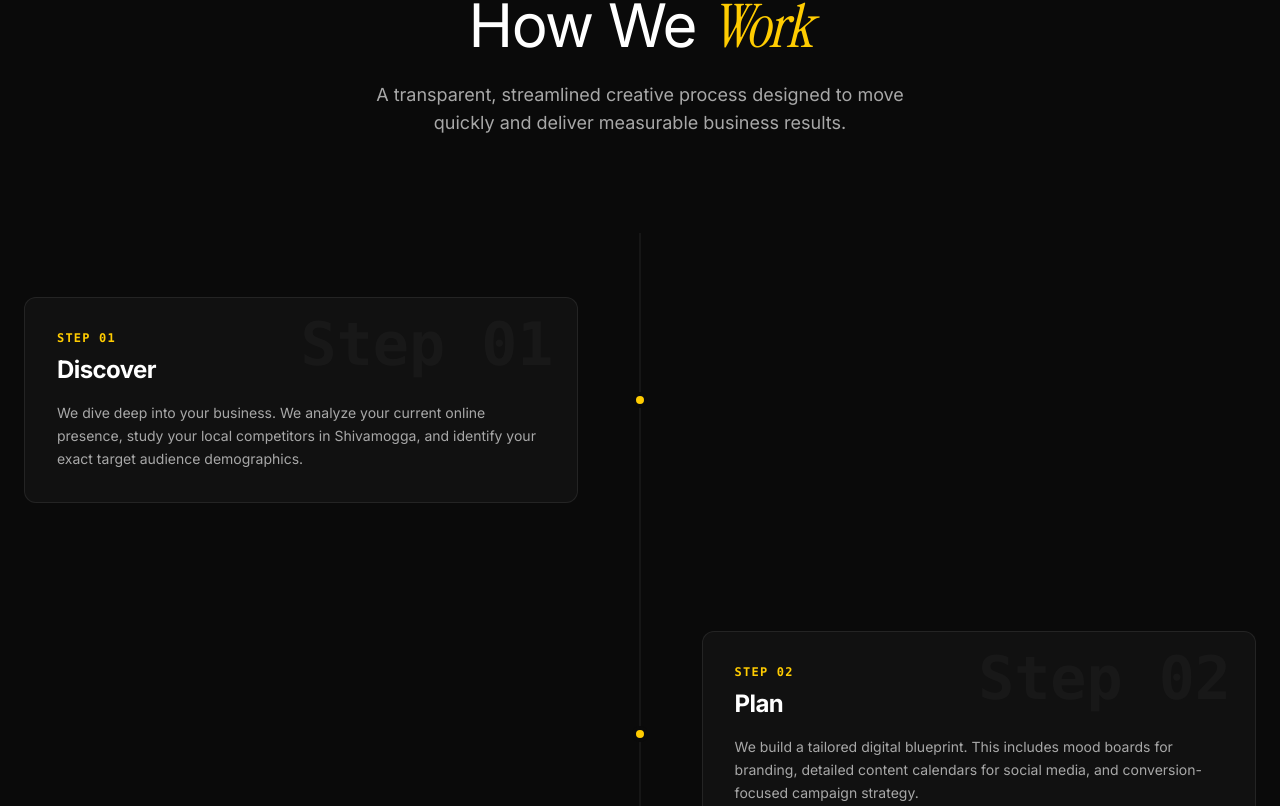
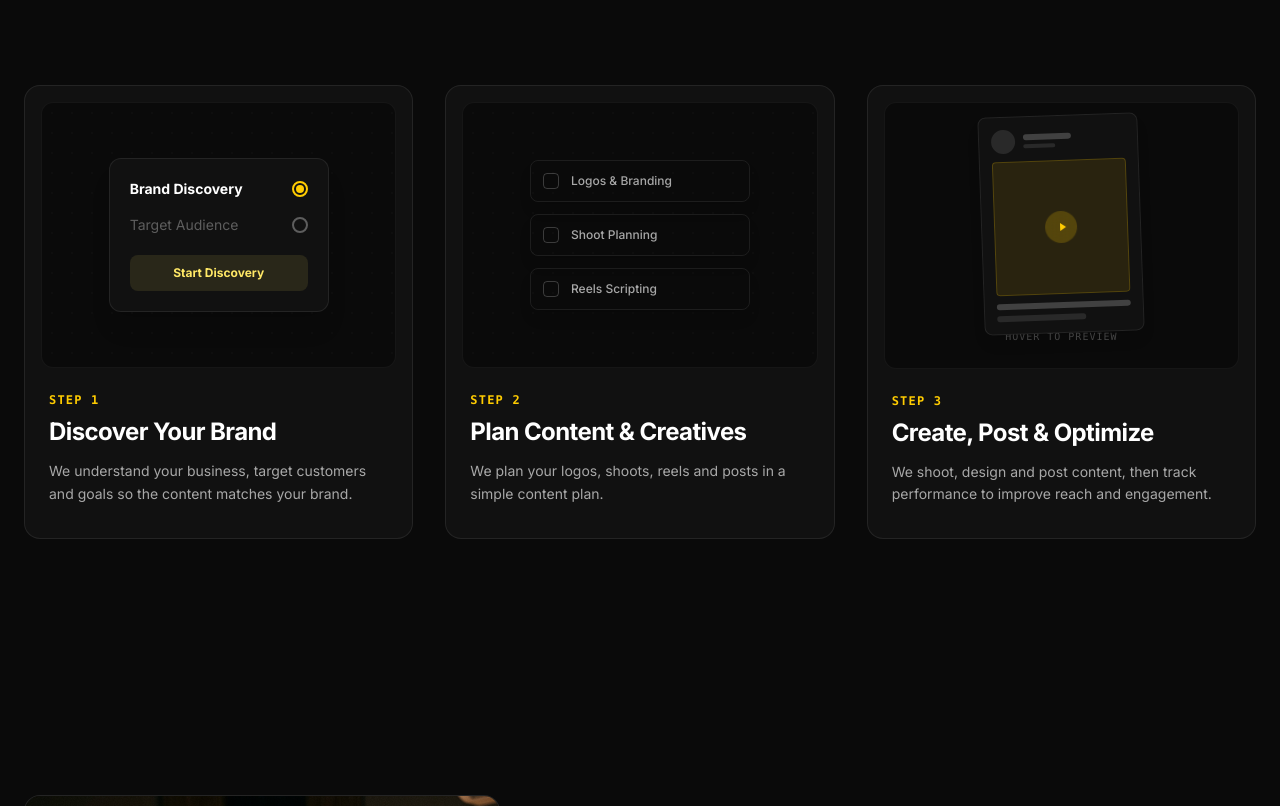
Before and after one commit to nknandakumar/Hidden_Ants_Media, a Next.js app: page / in a window 1280 px wide. Shown: the part 10094-10900 px from the top of the page. Built offline with nearby package versions, Linux system fonts and the light colour scheme.

Commit message:
Process section updated

```diff
--- a/src/components/ProcessTimeline.tsx
+++ b/src/components/ProcessTimeline.tsx
@@ -2,31 +2,9 @@
 
 import React from "react";
 import { motion } from "framer-motion";
+import { Check, Sparkles } from "lucide-react";
 
 export default function ProcessTimeline() {
-  const steps = [
-    {
-      step: "Step 01",
-      title: "Discover",
-      desc: "We dive deep into your business. We analyze your current online presence, study your local competitors in Shivamogga, and identify your exact target audience demographics.",
-    },
-    {
-      step: "Step 02",
-      title: "Plan",
-      desc: "We build a tailored digital blueprint. This includes mood boards for branding, detailed content calendars for social media, and conversion-focused campaign strategy.",
-    },
-    {
-      step: "Step 03",
-      title: "Create",
-      desc: "Our creative studio goes to work. We execute premium product shoots, write and produce cinematic reels, and design scroll-stopping posters and graphic ads.",
-    },
-    {
-      step: "Step 04",
-      title: "Grow",
-      desc: "We deploy, monitor, and scale. From publishing posts to managing targeted advertising campaigns, we optimize every detail to ensure maximum customer inquiries and leads.",
-    },
-  ];
-
   return (
     <section className="bg-bg-secondary py-20 md:py-32">
       <div className="max-w-7xl mx-auto px-6">
@@ -39,61 +17,227 @@ export default function ProcessTimeline() {
           <h2 className="text-3xl md:text-5xl lg:text-6xl font-normal tracking-tight text-text-primary">
             How We <span className="font-instrument italic text-accent-yellow">Work</span>
           </h2>
-          <p className="text-text-secondary text-base md:text-lg mt-6 max-w-xl mx-auto">
-            A transparent, streamlined creative process designed to move quickly and deliver measurable business results.
+        </div>
+
+        {/* 3-Column Grid */}
+        <div className="grid grid-cols-1 md:grid-cols-3 gap-6 lg:gap-8">
+
+          {/* CARD 1: Discover Your Brand */}
+          <motion.div
+            initial="initial"
+            whileHover="hover"
+            whileInView="animate"
+            viewport={{ once: true }}
+            variants={{
+              initial: { opacity: 0, y: 30 },
+              animate: { opacity: 1, y: 0, transition: { duration: 0.6 } }
+            }}
+            className="bg-surface thin-border rounded-2xl p-4 flex flex-col group cursor-default"
+          >
+            {/* Visual Container */}
+            <div className="w-full aspect-[4/3] rounded-xl bg-bg-primary border border-white/5 flex items-center justify-center p-6 relative overflow-hidden mb-6">
+
+              <motion.div
+                variants={{
+                  initial: { y: 0, scale: 1 },
+                  hover: { y: -5, scale: 1.02, transition: { type: "spring", stiffness: 300, damping: 20 } }
+                }}
+                className="w-full max-w-[220px] bg-surface thin-border rounded-xl p-5 shadow-xl z-10"
+              >
+                <div className="flex items-center justify-between mb-4">
+                   <span className="text-sm font-bold text-text-primary">Brand Discovery</span>
+                   <div className="w-4 h-4 rounded-full border-2 border-accent-yellow flex items-center justify-center">
+                     <div className="w-2 h-2 rounded-full bg-accent-yellow" />
+                   </div>
+                </div>
+                <div className="flex items-center justify-between mb-5 opacity-50 group-hover:opacity-100 transition-opacity duration-300">
+                   <span className="text-sm text-text-secondary">Target Audience</span>
+                   <div className="w-4 h-4 rounded-full border-2 border-text-secondary" />
+                </div>
+                <motion.button
+                  variants={{
+                    initial: { backgroundColor: "rgba(255, 232, 102, 0.1)", color: "rgba(255, 232, 102, 1)" },
+                    hover: { backgroundColor: "rgba(255, 232, 102, 1)", color: "#000000" }
+                  }}
+                  className="w-full py-2.5 rounded-lg text-xs font-bold transition-colors duration-300"
+                >
+                  Start Discovery
+                </motion.button>
+              </motion.div>
+
+              <div className="absolute inset-0 bg-[radial-gradient(circle_at_center,rgba(255,255,255,0.03)_1px,transparent_1px)] bg-[length:20px_20px] opacity-50" />
+            </div>
+
+            <div className="px-2 pb-4">
+              <span className="text-xs font-mono font-bold text-accent-yellow tracking-widest block mb-2 uppercase">
+                Step 1
+              </span>
+              <h3 className="text-xl md:text-2xl font-bold tracking-tight text-text-primary mb-3 group-hover:text-accent-yellow transition-colors duration-300">
+                Discover Your Brand
+              </h3>
+              <p className="text-sm text-text-secondary leading-relaxed">
+                We understand your business, target customers and goals so the content matches your brand.
               </p>
             </div>
+          </motion.div>
 
-        {/* Timeline Grid */}
-        <div className="relative">
-          {/* Vertical Line on Desktop */}
-          <div className="hidden lg:block absolute left-1/2 top-0 bottom-0 w-[1px] bg-white/10 -translate-x-1/2" />
+          {/* CARD 2: Plan Content & Creatives */}
+          <motion.div
+            initial="initial"
+            whileHover="hover"
+            whileInView="animate"
+            viewport={{ once: true }}
+            variants={{
+              initial: { opacity: 0, y: 30 },
+              animate: { opacity: 1, y: 0, transition: { duration: 0.6, delay: 0.1 } }
+            }}
+            className="bg-surface thin-border rounded-2xl p-4 flex flex-col group cursor-default"
+          >
+            <div className="w-full aspect-[4/3] rounded-xl bg-bg-primary border border-white/5 flex flex-col items-center justify-center p-6 relative overflow-hidden mb-6">
+               <motion.div
+                 variants={{
+                   hover: { transition: { staggerChildren: 0.08 } }
+                 }}
+                 className="w-full max-w-[220px] space-y-3 z-10"
+               >
+                 {[
+                   { text: "Logos & Branding", active: true },
+                   { text: "Shoot Planning", active: true },
+                   { text: "Reels Scripting", active: false },
+                 ].map((item, idx) => (
+                   <motion.div
+                     key={item.text}
+                     variants={{
+                       initial: { x: 0, backgroundColor: "rgba(255,255,255,0)" },
+                       hover: { x: 8, backgroundColor: "rgba(255,255,255,0.03)", transition: { type: "spring", stiffness: 300, damping: 20 } }
+                     }}
+                     className="bg-surface thin-border rounded-lg p-3 flex items-center gap-3 shadow-lg"
+                   >
+                      <motion.div
+                        variants={{
+                          initial: { borderColor: "rgba(255,255,255,0.2)" },
+                          hover: { borderColor: item.active ? "rgba(255, 232, 102, 1)" : "rgba(255,255,255,0.2)" }
+                        }}
+                        className="w-4 h-4 rounded-sm border flex items-center justify-center"
+                      >
+                        {item.active && (
+                          <motion.div
+                            variants={{ initial: { scale: 0 }, hover: { scale: 1 } }}
+                          >
+                            <Check className="w-3 h-3 text-accent-yellow" />
+                          </motion.div>
+                        )}
+                      </motion.div>
+                      <span className="text-xs font-medium text-text-secondary">{item.text}</span>
+                   </motion.div>
+                 ))}
+               </motion.div>
+               <div className="absolute inset-0 bg-[radial-gradient(circle_at_center,rgba(255,255,255,0.03)_1px,transparent_1px)] bg-[length:20px_20px] opacity-50" />
+            </div>
 
-          <div className="space-y-12 lg:space-y-0">
-            {steps.map((item, index) => {
-              const isEven = index % 2 === 0;
-              return (
-                <div
-                  key={item.step}
-                  className={`flex flex-col lg:flex-row items-center justify-between relative ${
-                    isEven ? "" : "lg:flex-row-reverse"
-                  } lg:py-16`}
+            <div className="px-2 pb-4">
+              <span className="text-xs font-mono font-bold text-accent-yellow tracking-widest block mb-2 uppercase">
+                Step 2
+              </span>
+              <h3 className="text-xl md:text-2xl font-bold tracking-tight text-text-primary mb-3 group-hover:text-accent-yellow transition-colors duration-300">
+                Plan Content & Creatives
+              </h3>
+              <p className="text-sm text-text-secondary leading-relaxed">
+                We plan your logos, shoots, reels and posts in a simple content plan.
+              </p>
+            </div>
+          </motion.div>
+
+          {/* CARD 3: Create, Post & Optimize */}
+          <motion.div
+            initial="initial"
+            whileHover="hover"
+            whileInView="animate"
+            viewport={{ once: true }}
+            variants={{
+              initial: { opacity: 0, y: 30 },
+              animate: { opacity: 1, y: 0, transition: { duration: 0.6, delay: 0.2 } }
+            }}
+            className="bg-surface thin-border rounded-2xl p-4 flex flex-col group cursor-default"
           >
-                  {/* Step Connector Node */}
-                  <div className="hidden lg:flex absolute left-1/2 -translate-x-1/2 w-4 h-4 rounded-full bg-accent-yellow border-4 border-bg-secondary z-10" />
+            <div className="w-full aspect-[4/3] rounded-xl bg-bg-primary border border-white/5 flex flex-col items-center justify-center p-6 relative overflow-hidden mb-6">
 
-                  {/* Card Content Side */}
+              {/* Content Creation & Analytics Illustration */}
+              <div className="relative w-full h-full max-w-[200px] flex items-center justify-center mt-2 z-10">
+
+                {/* Social Media Post Card */}
                 <motion.div
-                    initial={{ opacity: 0, x: isEven ? -50 : 50 }}
-                    whileInView={{ opacity: 1, x: 0 }}
-                    viewport={{ once: true, margin: "-100px" }}
-                    transition={{ duration: 0.6, ease: "easeOut" }}
-                    className="w-full lg:w-[45%] bg-surface thin-border p-8 rounded-xl relative group"
+                  variants={{
+                    initial: { y: 0, rotateZ: -2, scale: 1 },
+                    hover: { y: -15, rotateZ: -4, scale: 0.95, transition: { type: "spring", stiffness: 300, damping: 20 } }
+                  }}
+                  className="absolute bg-surface thin-border rounded-lg p-3 w-40 shadow-lg"
                 >
-                    {/* Big Step Number BG */}
-                    <span className="absolute top-4 right-6 text-5xl md:text-6xl font-black text-white/[0.03] select-none font-mono">
-                      {item.step}
+                  {/* Header */}
+                  <div className="flex items-center gap-2 mb-2">
+                    <div className="w-6 h-6 rounded-full bg-white/10" />
+                    <div className="space-y-1">
+                      <div className="w-12 h-1.5 bg-white/20 rounded" />
+                      <div className="w-8 h-1 bg-white/10 rounded" />
+                    </div>
+                  </div>
+                  {/* Image/Video Placeholder */}
+                  <div className="w-full aspect-square rounded bg-accent-yellow/10 flex items-center justify-center mb-2 border border-accent-yellow/20">
+                    <div className="w-8 h-8 rounded-full bg-accent-yellow/20 flex items-center justify-center backdrop-blur-sm">
+                      <div className="w-0 h-0 border-t-[4px] border-t-transparent border-l-[6px] border-l-accent-yellow border-b-[4px] border-b-transparent ml-1" />
+                    </div>
+                  </div>
+                  {/* Footer lines */}
+                  <div className="space-y-1.5">
+                    <div className="w-full h-1.5 bg-white/20 rounded" />
+                    <div className="w-2/3 h-1.5 bg-white/10 rounded" />
+                  </div>
+                </motion.div>
+
+                {/* Analytics Popup */}
+                <motion.div
+                  variants={{
+                    initial: { y: 20, x: 20, opacity: 0, scale: 0.8 },
+                    hover: { y: 15, x: 35, opacity: 1, scale: 1, transition: { type: "spring", stiffness: 300, damping: 20, delay: 0.1 } }
+                  }}
+                  className="absolute bottom-4 right-[-15px] bg-bg-secondary thin-border border-accent-yellow/30 rounded-lg p-3 w-36 shadow-2xl backdrop-blur-xl"
+                >
+                  <div className="flex items-center gap-2 mb-3">
+                    <Sparkles className="w-3 h-3 text-accent-yellow" />
+                    <span className="text-[10px] font-bold text-white tracking-wide">Reach +240%</span>
+                  </div>
+                  {/* Mini Bar Chart */}
+                  <div className="flex items-end gap-1.5 h-8">
+                    <div className="w-1/4 bg-white/20 rounded-sm" style={{ height: "30%" }} />
+                    <div className="w-1/4 bg-white/30 rounded-sm" style={{ height: "50%" }} />
+                    <div className="w-1/4 bg-accent-yellow/60 rounded-sm" style={{ height: "80%" }} />
+                    <div className="w-1/4 bg-accent-yellow rounded-sm" style={{ height: "100%" }} />
+                  </div>
+                </motion.div>
+
+              </div>
+
+              <span className="text-[10px] text-text-secondary mt-auto pt-4 font-mono tracking-widest uppercase opacity-40 group-hover:opacity-100 transition-opacity">
+                Hover to preview
               </span>
 
+              <div className="absolute inset-0 bg-[radial-gradient(circle_at_center,rgba(255,255,255,0.03)_1px,transparent_1px)] bg-[length:20px_20px] opacity-50 -z-10" />
+            </div>
+
+            <div className="px-2 pb-4">
               <span className="text-xs font-mono font-bold text-accent-yellow tracking-widest block mb-2 uppercase">
-                      {item.step}
+                Step 3
               </span>
-                    <h3 className="text-2xl font-bold tracking-tight text-text-primary group-hover:text-accent-yellow transition-colors duration-200">
-                      {item.title}
+              <h3 className="text-xl md:text-2xl font-bold tracking-tight text-text-primary mb-3 group-hover:text-accent-yellow transition-colors duration-300">
+                Create, Post & Optimize
               </h3>
-                    <p className="text-sm text-text-secondary leading-relaxed mt-4">
-                      {item.desc}
+              <p className="text-sm text-text-secondary leading-relaxed">
+                We shoot, design and post content, then track performance to improve reach and engagement.
               </p>
+            </div>
           </motion.div>
 
-                  {/* Empty Spacer Side */}
-                  <div className="hidden lg:block w-[45%]" />
         </div>
-              );
-            })}
-          </div>
-        </div>
-
       </div>
     </section>
   );
```
Also changed, not shown: src/components/WhyChooseUs.tsx (+5 -9 lines). Lines whose indentation alone changed are shown as unchanged.
